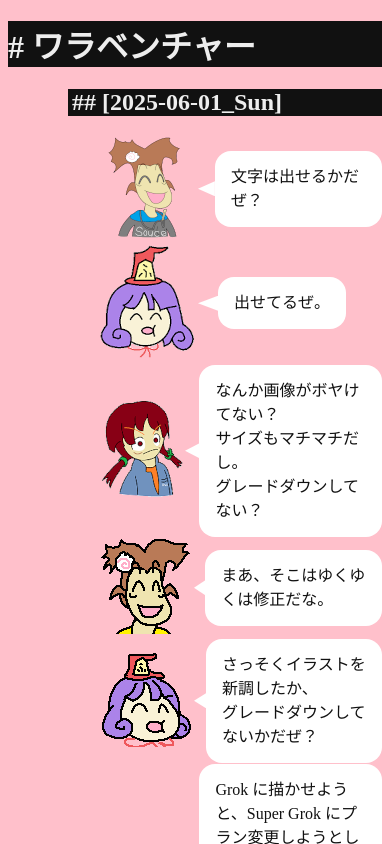
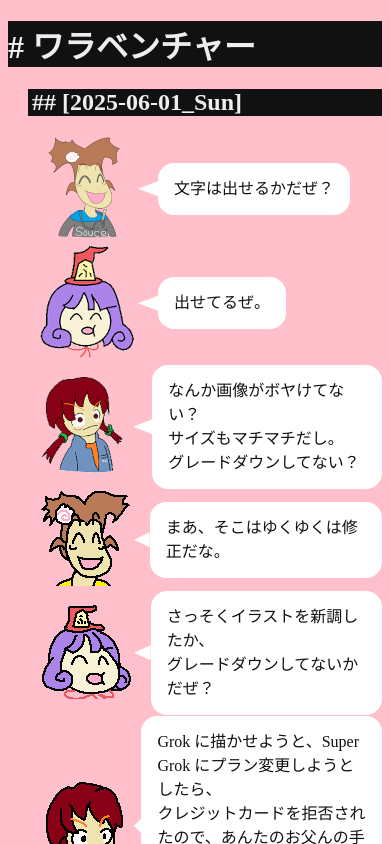
Before and after one commit to muzudho/Warabenture-2025, a Nuxt app: page / in a window 390 px wide. Shown: the top 844 px of the page. Built offline with nearby package versions, Linux system fonts and the light colour scheme.

Commit message:
スマホの横幅に対応。

```diff
--- a/app.vue
+++ b/app.vue
@@ -91,6 +91,23 @@ h1 {
   color: #EEEEEE;
 }
 
+/* スマホ向けスタイル (画面幅が768px以下) */
+@media screen and (max-width: 768px) {
+  h2 {
+    background-color: #111111;
+    color: #EEEEEE;
+    margin-left: 20px;
+    padding-left: 4px;
+  }
+
+  div.div2 {
+    color: #111111;
+    margin-left: 30px;
+  }
+}
+
+/* パソコン向けスタイル (画面幅が769px以上) */
+@media screen and (min-width: 769px) {
   h2 {
     background-color: #111111;
     color: #EEEEEE;
@@ -101,6 +118,7 @@ h2 {
   div.div2 {
     color: #111111;
     margin-left: 90px;
+  }
 }
 
 div.talk{
```
Lines whose indentation alone changed are shown as unchanged.
